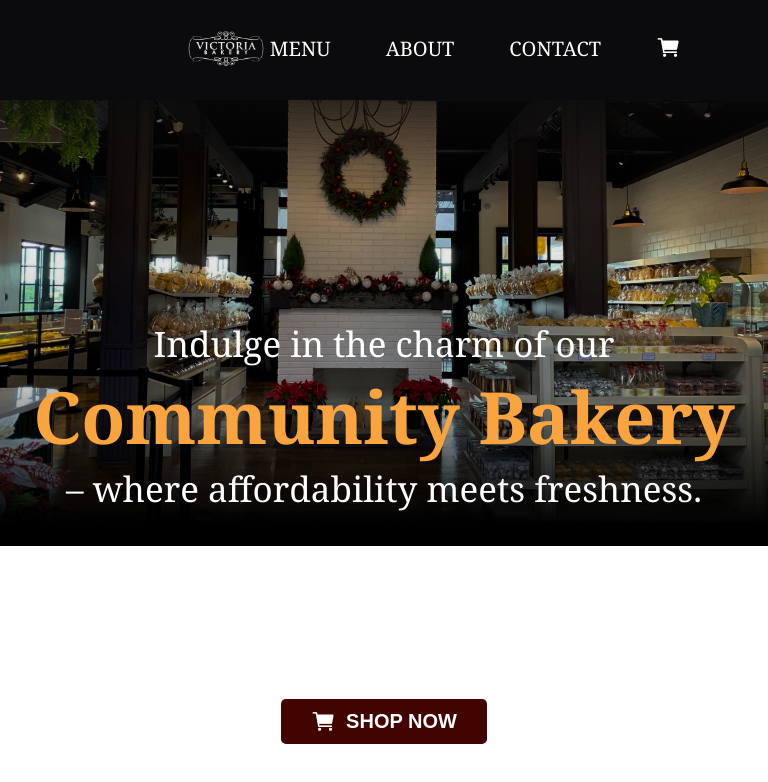
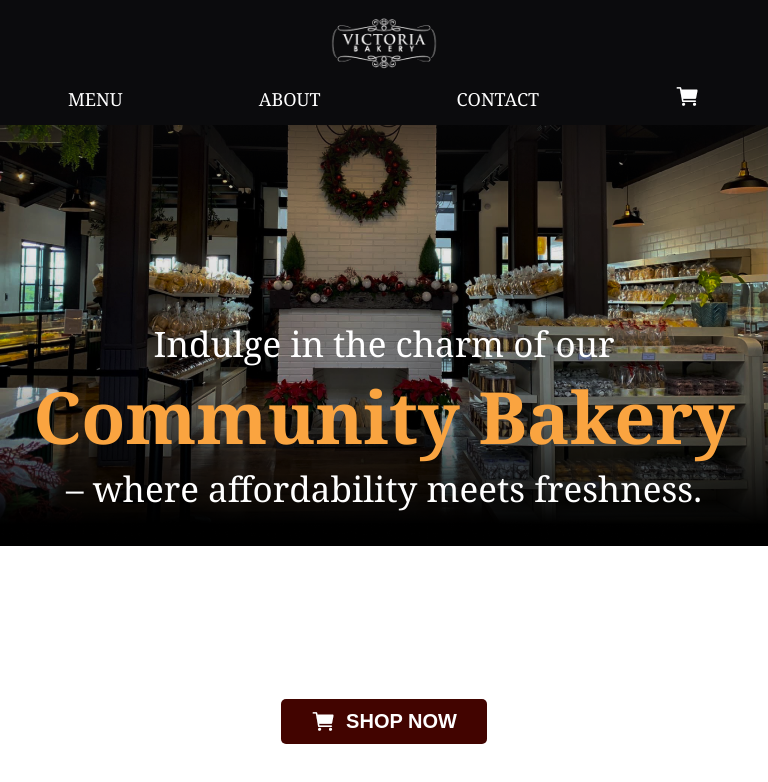
Before and after one commit to b0kja85/victoria-bakery, a React (Vite) app in the folder victoria-bakery-app/: page / in a window 768 px wide. Shown: the top 782 px of the page. Built offline with nearby package versions, Linux system fonts and the light colour scheme.

Commit message:
Created responsive design for the navbar

```diff
--- a/victoria-bakery-app/src/styles/styles.css
+++ b/victoria-bakery-app/src/styles/styles.css
@@ -13,7 +13,7 @@
     justify-content: space-between;
     align-items: center;
     padding: 1rem 2rem;
-    background-color: #0B0B0D;
+    background-color: transparent;
     /*box-shadow: 0 2px 4px rgba(0, 0, 0, 0.1);*/
     position: fixed;
     width: 100%;
@@ -43,12 +43,12 @@
     list-style: none;
 }
 
-.navbar--left_menu li{
+.navbar--left_menu li {
     margin-right: 20px;
     font-family: Georgia, 'Times New Roman', Times, serif;
     font-size: 20px;
     color: white;
-    padding-right: 35px;
+    padding: 0px 35px;
 }
 
 /* Hero Image */
@@ -131,3 +131,40 @@
 .hero--shop-btn-container span {
     margin-left: 10px;
 }
+
+
+/* Media Queries */
+
+/* Tablets*/
+/* Medium screens (small tablets) */
+@media only screen and (min-width: 481px) and (max-width: 980px) {
+    .navbar--navbar {
+        height: 125px;
+        flex-direction: column;
+        justify-content: center;
+        padding: 0;
+        background-color: #0B0B0D;
+    }
+    .navbar--logo {
+        width: 115px;
+        margin-left: 0;
+    }
+
+    .navbar--left_menu {
+        padding-top: 10px;
+        width: 100%;
+    }
+
+    .navbar--left_menu ul {
+        display: flex;
+        justify-content:space-around;
+        align-items: center;
+        width: 100%;
+    }
+
+    .navbar--left_menu li {
+        margin-right: 0;
+
+        font-size: 18px;
+    }
+}
```
